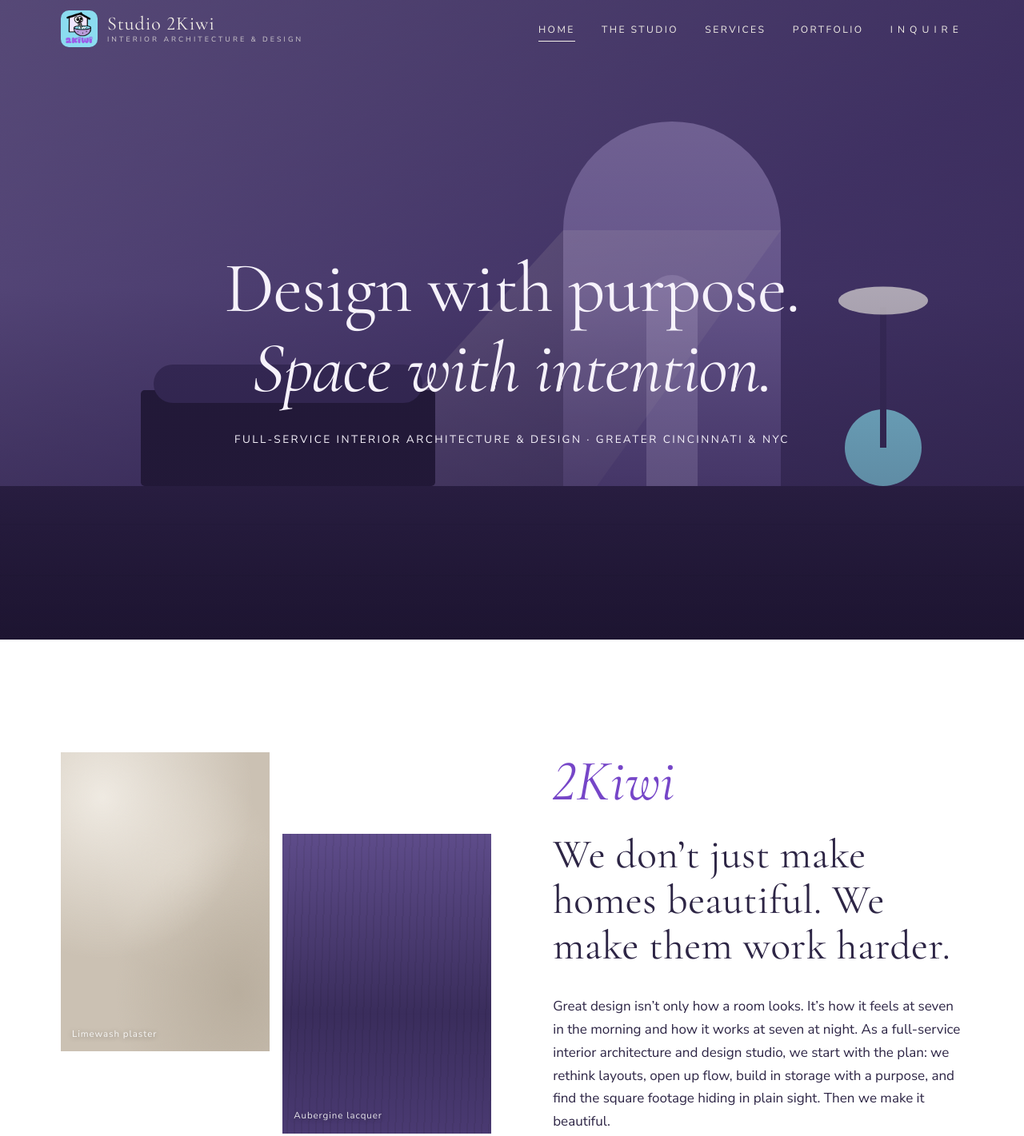
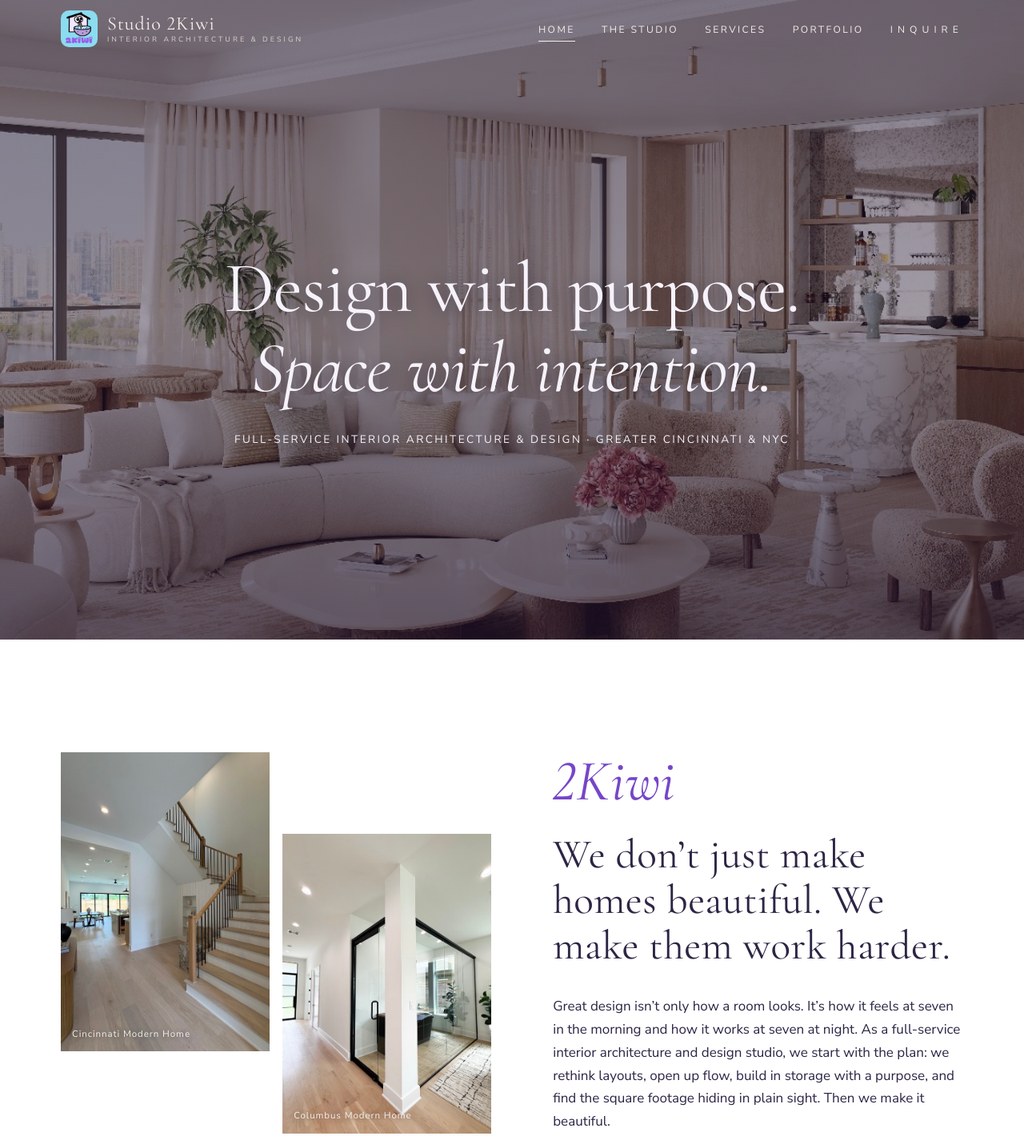
Before and after one commit to constancek/studioconstance, a plain HTML site: page docs/index.html in a window 1280 px wide. Shown: the top 1421 px of the page at 80% size. Drawn offline with nearby package versions, Linux system fonts and the light colour scheme.

Commit message:
Replace placeholder swatches with Constance's project photos; stronger hero overlay
Co-Authored-By: Claude Opus 5.5 <noreply@anthropic.com>

```diff
--- a/docs/css/styles.css
+++ b/docs/css/styles.css
@@ -61,7 +61,7 @@ nav .inq{letter-spacing:.5em}
 .hero.short{min-height:68vh;min-height:68svh}
 .hero > .fill{position:absolute;inset:0}
 .hero svg.room{position:absolute;inset:0;width:100%;height:100%}
-.hero::after{content:"";position:absolute;inset:0;background:linear-gradient(to top,rgba(30,20,50,.55) 0%,rgba(30,20,50,.2) 55%,rgba(30,20,50,.3) 100%)}
+.hero::after{content:"";position:absolute;inset:0;background:linear-gradient(to top,rgba(30,20,50,.62) 0%,rgba(30,20,50,.42) 50%,rgba(30,20,50,.5) 100%)}
 .hero-text{position:relative;z-index:2;padding-top:72px;max-width:1000px;width:100%}
 .hero h1{font-size:clamp(2.6rem,7vw,6rem);letter-spacing:-.01em;animation:rise 1.3s cubic-bezier(.2,.7,.2,1) both}
 .hero h1 em{display:block}
@@ -269,3 +269,6 @@ main:focus{outline:none}
 .gallery.ba .photo{aspect-ratio:4/3}
 .photo .ba-label{left:14px;top:14px;bottom:auto;background:rgba(58,45,92,.82);color:#fff;text-shadow:none;padding:6px 12px;font-size:.66rem;letter-spacing:.2em;text-transform:uppercase}
 @media (max-width:640px){.gallery.ba{grid-template-columns:1fr}}
+.photo > img{display:block}
+
+.hero h1,.hero p.sub{text-shadow:0 2px 24px rgba(20,12,36,.45)}
--- a/docs/index.html
+++ b/docs/index.html
@@ -36,25 +36,7 @@
 <!-- ============ HOME ============ -->
 <div class="page" id="page-home">
   <section class="hero" aria-label="Introduction">
-    <!-- replace with full-bleed hero photograph -->
-    <svg class="room" viewBox="0 0 1600 1000" preserveAspectRatio="xMidYMid slice" aria-hidden="true">
-      <defs>
-        <linearGradient id="wall" x1="0" x2="1" y1="0" y2="1"><stop offset="0" stop-color="#6E5F94"/><stop offset=".55" stop-color="#4A3A72"/><stop offset="1" stop-color="#3A2D5C"/></linearGradient>
-        <linearGradient id="beyond" x1="0" x2="0" y1="0" y2="1"><stop offset="0" stop-color="#8C7BB3"/><stop offset="1" stop-color="#5E4C8A"/></linearGradient>
-        <linearGradient id="floor" x1="0" x2="0" y1="0" y2="1"><stop offset="0" stop-color="#2E2349"/><stop offset="1" stop-color="#1C1530"/></linearGradient>
-        <linearGradient id="beam" x1="0" x2="1" y1="0" y2="1"><stop offset="0" stop-color="#FFF4E0" stop-opacity=".55"/><stop offset="1" stop-color="#FFF4E0" stop-opacity="0"/></linearGradient>
-      </defs>
-      <rect width="1600" height="1000" fill="url(#wall)"/>
-      <path d="M880 760 V360 a170 170 0 0 1 340 0 V760 Z" fill="url(#beyond)"/>
-      <path d="M1010 760 V470 a40 40 0 0 1 80 0 V760 Z" fill="#A898CC" opacity=".55"/>
-      <polygon points="880,360 1220,360 760,1000 300,1000" fill="url(#beam)" opacity=".35"/>
-      <rect y="760" width="1600" height="240" fill="url(#floor)"/>
-      <g stroke="#000" stroke-opacity=".12"><line x1="0" y1="820" x2="1600" y2="820"/><line x1="0" y1="900" x2="1600" y2="900"/></g>
-      <rect x="220" y="610" width="460" height="150" rx="6" fill="#241B3B"/>
-      <rect x="240" y="570" width="420" height="60" rx="30" fill="#3B2E5E"/>
-      <circle cx="1380" cy="700" r="60" fill="#8ADBF0"/><rect x="1375" y="480" width="10" height="220" fill="#3B2E5E"/>
-      <ellipse cx="1380" cy="470" rx="70" ry="22" fill="#F4F1EE" opacity=".8"/>
-    </svg>
+    <div class="fill" style="background-image:url(images/projects/manhattan-condo/manhattan-nyc-condo-interior-design-01.jpg)"></div>
     <div class="wrap hero-text">
       <h1>Design with purpose.<em>Space with intention.</em></h1>
       <p class="sub">Full-service interior architecture &amp; design · Greater Cincinnati &amp; NYC</p>
@@ -64,8 +46,8 @@
   <section class="intro">
     <div class="wrap intro-grid">
       <div class="intro-photos">
-        <figure class="photo m-plaster"><figcaption>Limewash plaster</figcaption></figure>
-        <figure class="photo m-walnut"><figcaption>Aubergine lacquer</figcaption></figure>
+        <figure class="photo"><img src="images/projects/cincinnati-modern/cincinnati-modern-home-interior-design-01.jpg" alt="Entry with a white oak staircase and a view through to the open living space" loading="lazy"><figcaption>Cincinnati Modern Home</figcaption></figure>
+        <figure class="photo"><img src="images/projects/columbus-modern/columbus-oh-modern-home-interior-design-05.jpg" alt="Glass-walled study framed in black steel" loading="lazy"><figcaption>Columbus Modern Home</figcaption></figure>
       </div>
       <div>
         <div class="monogram" aria-hidden="true">2Kiwi</div>
@@ -198,7 +180,7 @@
 <!-- ============ THE STUDIO ============ -->
 <div class="page" id="page-studio">
   <section class="hero short" aria-label="The studio">
-    <div class="fill m-travertine"></div>
+    <div class="fill" style="background-image:url(images/projects/manhattan-condo/manhattan-nyc-condo-interior-design-06.jpg)"></div>
     <div class="wrap hero-text">
       <h1>You bring the fragments.<em>I’ll find the vision.</em></h1>
     </div>
@@ -251,7 +233,7 @@
         <p>If I believe something is wrong for the space, I’ll tell you. If there is a better solution, I’ll show you. And I’ll explain why.</p>
         <p>You will always have the final decision. But I won’t quietly execute a choice that I believe compromises the design simply because it’s easier to say yes. That’s part of what you’re paying me for.</p>
       </div>
-      <figure class="photo m-oxblood" style="aspect-ratio:4/5"><figcaption>Lacquer</figcaption></figure>
+      <figure class="photo" style="aspect-ratio:4/5"><img src="images/projects/manhattan-condo/manhattan-nyc-condo-interior-design-04.jpg" alt="Sunburst marquetry doors with alabaster sconces" loading="lazy"><figcaption>Manhattan Condo</figcaption></figure>
     </div>
   </section>
 
@@ -270,7 +252,7 @@
 
   <section>
     <div class="wrap split">
-      <figure class="photo m-travertine" style="aspect-ratio:4/5"><figcaption>Honed travertine</figcaption></figure>
+      <figure class="photo" style="aspect-ratio:4/5"><img src="images/projects/long-island/long-island-ny-residence-interior-design-02.jpg" alt="Travertine arches with a view to the dining room" loading="lazy"><figcaption>Long Island Residence</figcaption></figure>
       <div>
         <h2>Beauty with discipline.</h2>
         <p class="lede" style="margin-top:24px">A home is personal, but it is also an asset. I design with both realities in mind.</p>
@@ -302,7 +284,7 @@
 <!-- ============ SERVICES ============ -->
 <div class="page" id="page-services">
   <section class="hero short" aria-label="Services">
-    <div class="fill m-walnut"></div>
+    <div class="fill" style="background-image:url(images/projects/louisville/louisville-ky-home-interior-design-01.jpg)"></div>
     <div class="wrap hero-text">
       <h1>Better use of space.<em>Better design. Greater value.</em></h1>
       <p class="sub">Full-service interior architecture &amp; design for condos, single-family homes, and estates</p>
@@ -353,14 +335,14 @@
       <h2 class="it center" style="font-size:clamp(2.2rem,4.6vw,3.8rem);margin-bottom:clamp(40px,6vw,70px)">Our core values</h2>
       <div class="values">
         <div>
-          <figure class="photo m-plaster"><figcaption>Limewash plaster</figcaption></figure>
+          <figure class="photo"><img src="images/projects/long-island/long-island-ny-residence-interior-design-10.jpg" alt="Curved plaster range hood over pale cabinetry" loading="lazy"><figcaption>Long Island Residence</figcaption></figure>
           <h3>Design with purpose</h3>
           <p>Every choice has a reason: better flow, smarter storage, more light, lasting value. If it doesn’t make the home work better or feel better, it doesn’t make the cut.</p>
           <h3 class="spaced">Honest and decisive</h3>
           <p>You get a clear point of view, stated plainly and explained. We keep to deadlines and budgets, answer promptly, and never bury you in options. It’s your home. You should feel heard, and you should get a straight answer.</p>
         </div>
         <div>
-          <figure class="photo m-hinoki"><figcaption>Hinoki</figcaption></figure>
+          <figure class="photo"><img src="images/projects/cincinnati-modern/cincinnati-modern-home-interior-design-05.jpg" alt="Kitchen galley with oak range hood and lit glass-front cabinets" loading="lazy"><figcaption>Cincinnati Modern Home</figcaption></figure>
           <h3>Space with intention</h3>
           <p>We plan how each room is used, felt, and moved through, from the first coffee of the morning to the last light at night, so your home supports the life you actually lead.</p>
           <h3 class="spaced">Trade-only sourcing</h3>
@@ -418,7 +400,7 @@
 <!-- ============ INQUIRE ============ -->
 <div class="page" id="page-inquire">
   <section class="hero short" aria-label="Inquire">
-    <div class="fill m-oxblood"></div>
+    <div class="fill" style="background-image:url(images/projects/cincinnati-residence/cincinnati-oh-home-interior-design-01.jpg)"></div>
     <div class="wrap hero-text"><h1>Tell me about<em>your project.</em></h1></div>
   </section>
   <section>
@@ -447,7 +429,7 @@
         <h3>Email</h3><p><a href="mailto:info@studio2kiwi.com">info@studio2kiwi.com</a></p>
         <h3>Studio</h3><address><a href="https://maps.google.com/?q=409+W+6th+Street+Suite+200+Covington+KY+41011" target="_blank" rel="noopener">409 W 6th Street, Suite 200<br>Covington, KY 41011</a></address>
         <h3>Service areas</h3><p>Greater Cincinnati, from Louisville to Columbus<br>NYC</p>
-        <figure class="photo m-plaster"><figcaption>The studio</figcaption></figure>
+        <figure class="photo"><img src="images/projects/cincinnati-residence/cincinnati-oh-home-interior-design-03.jpg" alt="Bentwood lounge chair and olive tree beside a white oak arch" loading="lazy"><figcaption>Cincinnati Residence</figcaption></figure>
       </aside>
     </div>
   </section>
@@ -464,7 +446,7 @@
     <div class="foot-grid">
       <ul class="foot-nav"><li><a href="#home">HOME</a></li><li><a href="#studio">THE STUDIO</a></li><li><a href="#services">SERVICES</a></li></ul>
       <div class="strip" aria-hidden="true">
-        <div class="photo m-plaster"></div><div class="photo m-walnut"></div><div class="photo m-hinoki"></div><div class="photo m-slate"></div><div class="photo m-travertine"></div>
+        <div class="photo"><img src="images/projects/brooklyn-bar/brooklyn-ny-basement-bar-design-05.jpg" alt="" loading="lazy"></div><div class="photo"><img src="images/projects/manhattan-condo/manhattan-nyc-condo-interior-design-13.jpg" alt="" loading="lazy"></div><div class="photo"><img src="images/projects/long-island/long-island-ny-residence-interior-design-05.jpg" alt="" loading="lazy"></div><div class="photo"><img src="images/projects/cincinnati-modern/cincinnati-modern-home-interior-design-10.jpg" alt="" loading="lazy"></div><div class="photo"><img src="images/projects/louisville/louisville-ky-home-interior-design-02.jpg" alt="" loading="lazy"></div>
       </div>
       <ul class="foot-nav r"><li><a href="#portfolio">PORTFOLIO</a></li><li><a href="#inquire">INQUIRE</a></li></ul>
     </div>
```
